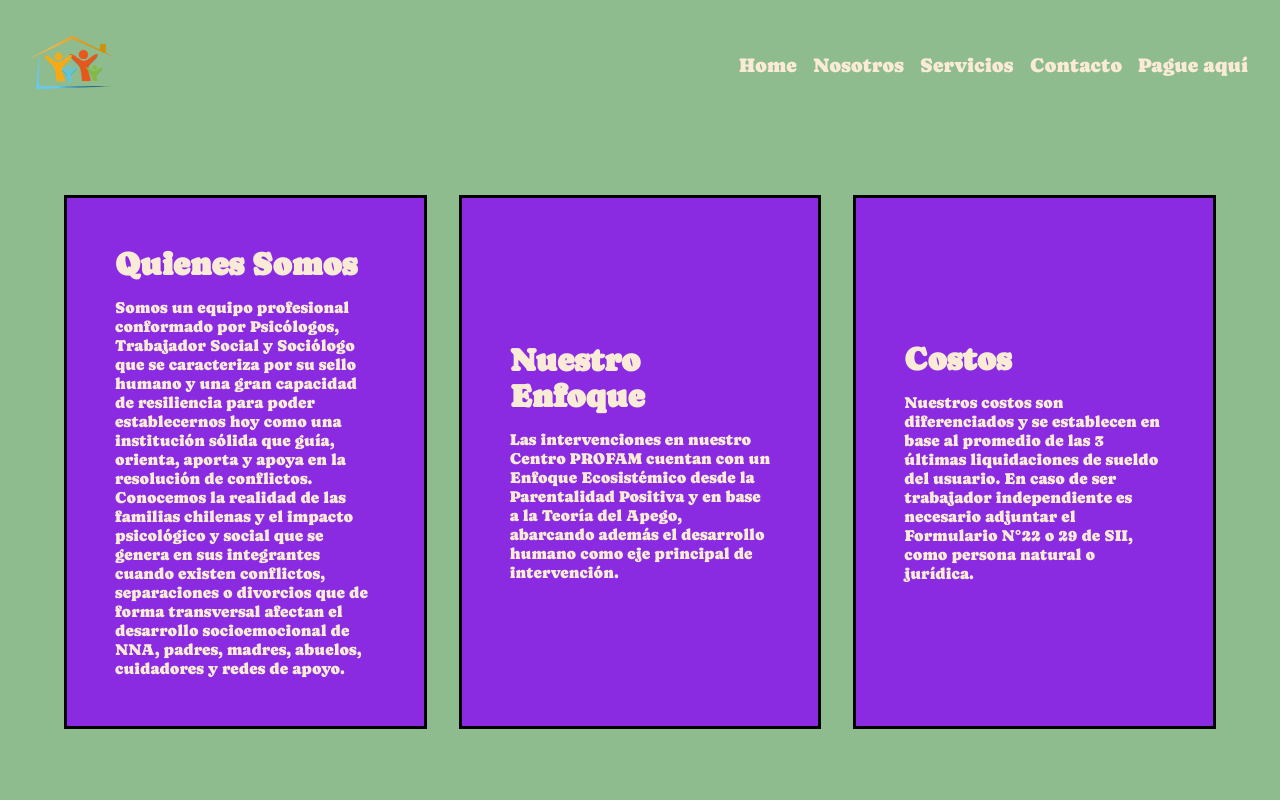
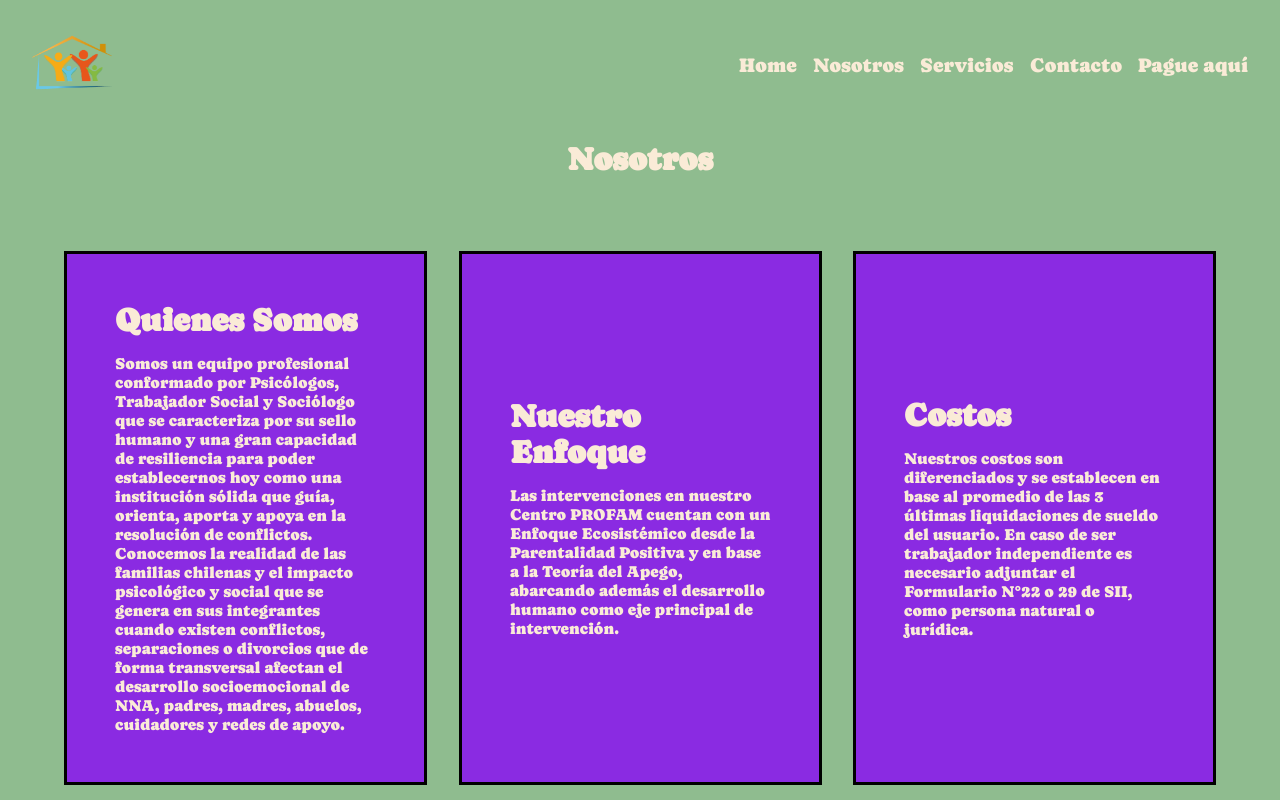
Before and after one commit to eljota1984/profam, a plain HTML site: page pages/nosotros.html in a window 1280 px wide. Shown: the top 800 px of the page. Drawn offline with nearby package versions, Linux system fonts and the light colour scheme.

Commit message:
actualizacion de nosotros

```diff
--- a/pages/nosotros.html
+++ b/pages/nosotros.html
@@ -27,8 +27,9 @@
         </nav>
         <script src="../js/main.js"></script>
     </header>
+    <h1 class="a">Nosotros</h1>
     <div class="cajita">
-        <div class="cajitas">
+        <div class="cajitas animate__animated animate__backInDown">
             <h1>Quienes Somos</h1>
             Somos un equipo profesional conformado por Psicólogos, Trabajador Social y Sociólogo que se caracteriza por
             su sello humano y una gran capacidad de resiliencia para poder establecernos hoy como una institución sólida
@@ -37,13 +38,13 @@
             integrantes cuando existen conflictos, separaciones o divorcios que de forma transversal afectan el
             desarrollo socioemocional de NNA, padres, madres, abuelos, cuidadores y redes de apoyo.
         </div>
-        <div class="cajitas">
+        <div class="cajitas animate__animated animate__backInUp">
             <h1>Nuestro Enfoque</h1>
             Las intervenciones en nuestro Centro PROFAM cuentan con un Enfoque Ecosistémico desde la Parentalidad
             Positiva y en base a la Teoría del Apego, abarcando además el desarrollo humano como eje principal de
             intervención.
         </div>
-        <div class="cajitas">
+        <div class="cajitas animate__animated animate__backInRight">
             <h1>Costos</h1>
             Nuestros costos son diferenciados y se establecen en base al promedio de las 3 últimas liquidaciones de
             sueldo del usuario. En caso de ser trabajador independiente es necesario adjuntar el Formulario N°22 o 29 de
```
